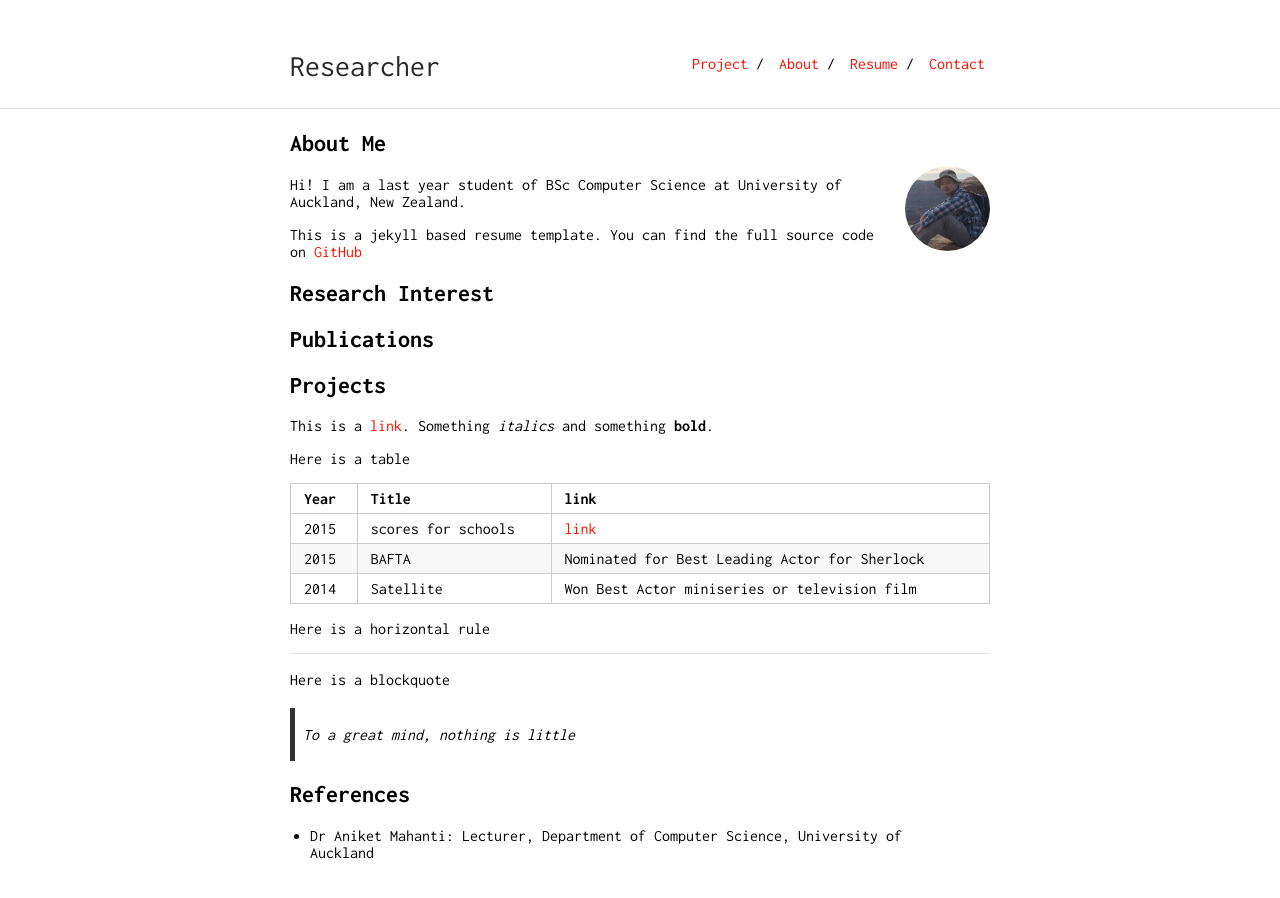
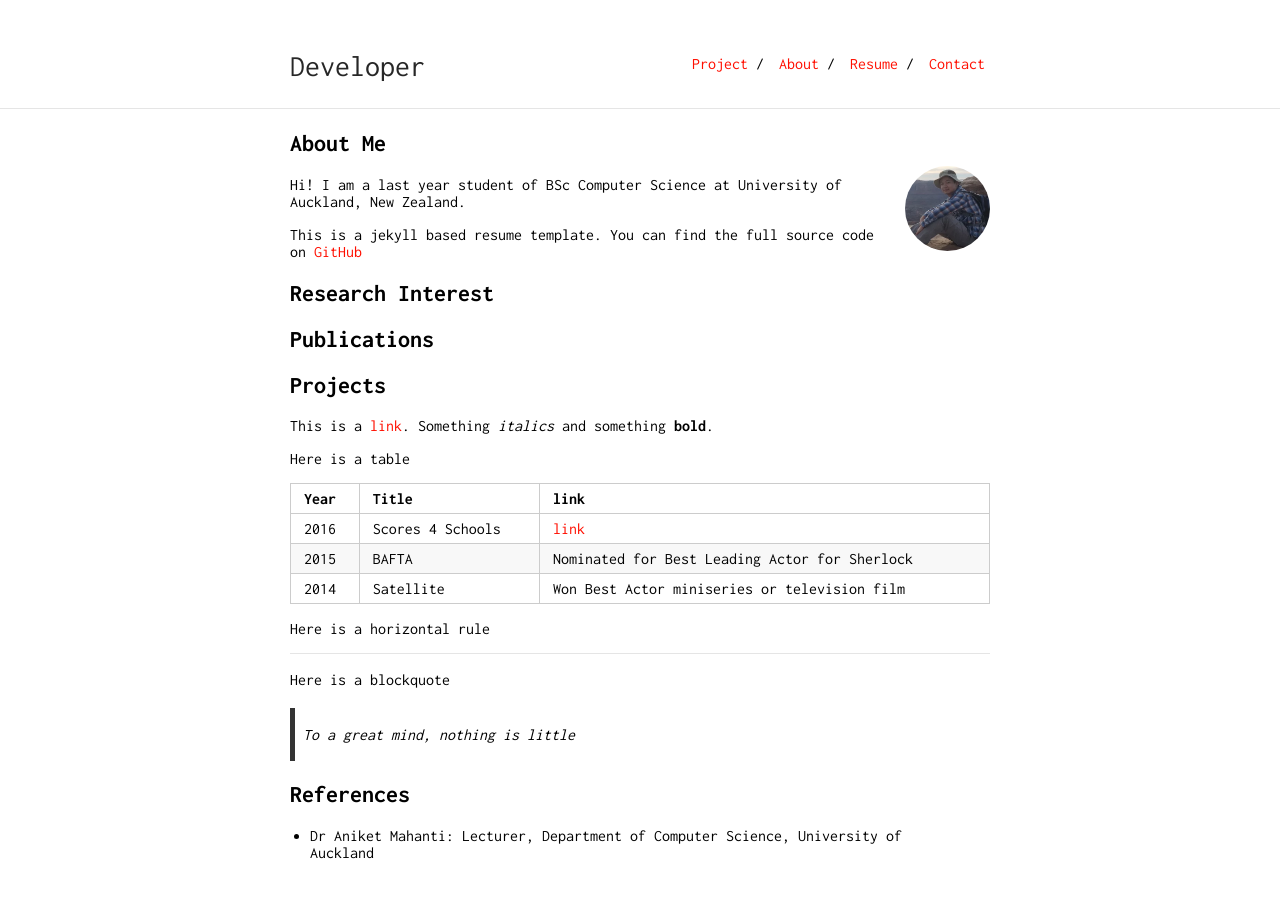
Before and after one commit to hche608/hche608.github.io, a Jekyll site: the page built from project.md, in a window 1280 px wide. Built offline with Jekyll 4.4.1, drawn with Linux system fonts in a browser that asks for light colours.

Commit message:
update a few info

```diff
--- a/_config.yml
+++ b/_config.yml
@@ -1,4 +1,4 @@
-title: Researcher
+title: Developer
 url: "https://blog.i2omega.com"
 baseurl: "/"
 
--- a/project.md
+++ b/project.md
@@ -26,7 +26,7 @@ Here is a table
 
 Year | Title | link
 -----|-------|--------
-2015 | scores for schools  | [link](http://www.scores4schools.com)
+2016 | Scores 4 Schools  | [link](http://www.scores4schools.com)
 2015 | BAFTA | Nominated for Best Leading Actor for Sherlock
 2014 | Satellite | Won Best Actor miniseries or television film
 
```
